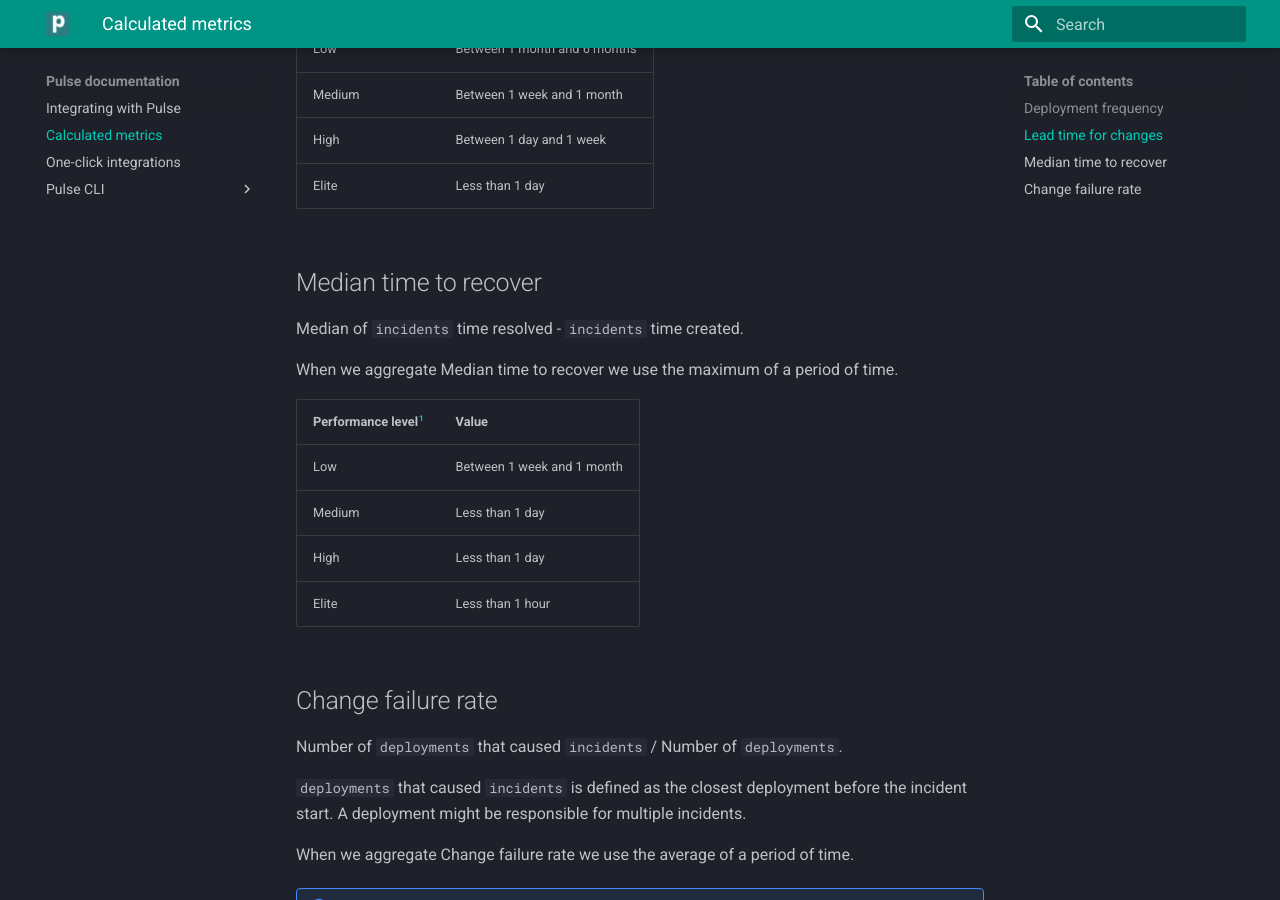
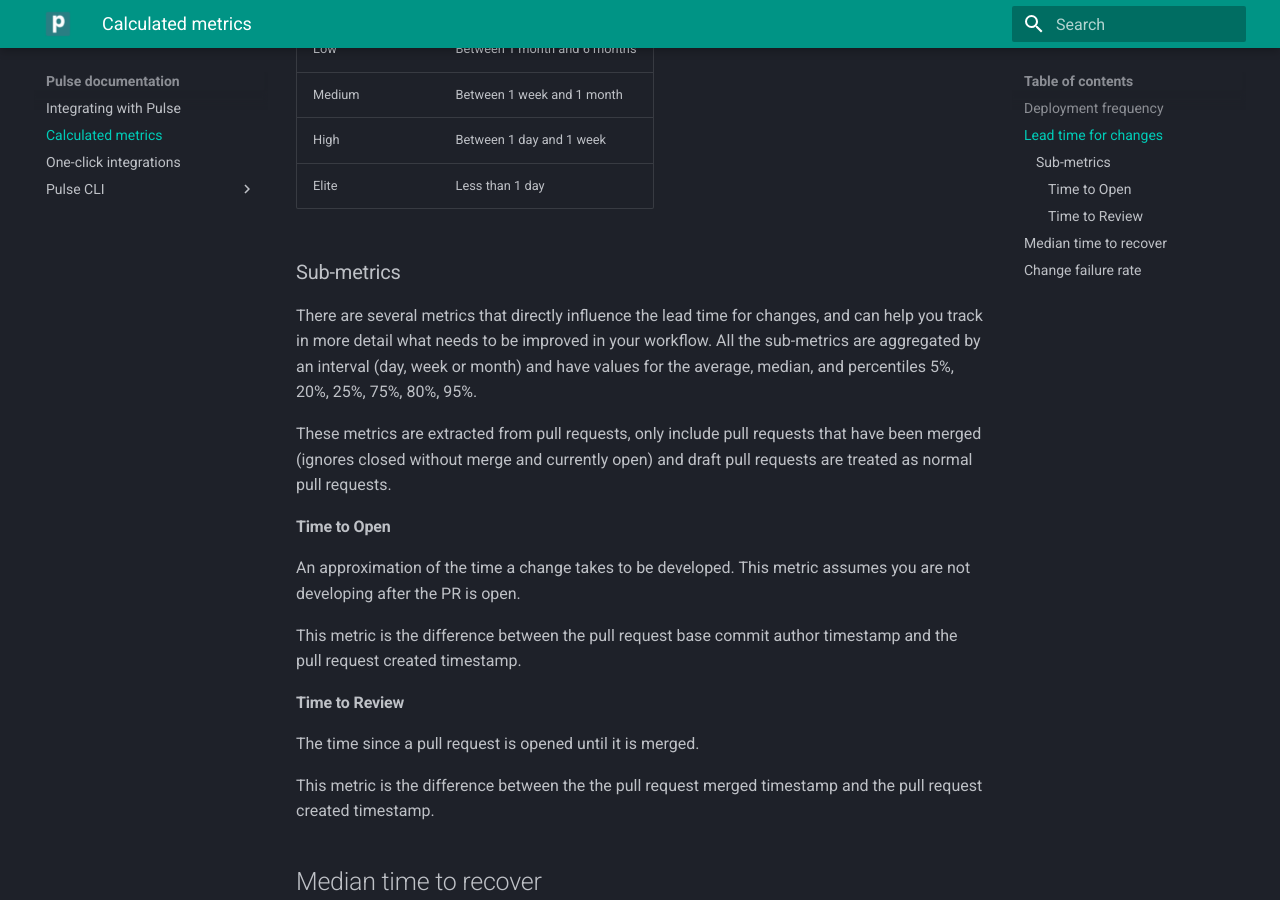
Before and after one commit to codacy/pulse-user-docs, an MkDocs documentation site: the page built from docs/metrics.md, in a window 1280 px wide and 900 px high, scrolled down 1420 px. Built offline with MkDocs 1.6.1 and Material for MkDocs 9.7.7, drawn with Linux system fonts in a browser that asks for light colours.

Commit message:
doc: Add pull request metrics information

```diff
--- a/docs/metrics.md
+++ b/docs/metrics.md
@@ -26,7 +26,6 @@ When we aggregate Deployment Frequency we use the average of a period of time.
 | High                  | Daily (Between once per day and once per week)                     |
 | Elite                 | On-demand (Multiple deployments per day)                           |
 
-
 ## Lead time for changes
 
 Median of `deployments` time created - `changes` time created.
@@ -42,6 +41,29 @@ When we aggregate Lead time for changes we use the maximum of a period of time.
 | High                  | Between 1 day and 1 week     |
 | Elite                 | Less than 1 day              |
 
+### Sub-metrics
+
+There are several metrics that directly influence the lead time for changes,
+and can help you track in more detail what needs to be improved in your workflow.
+All the sub-metrics are aggregated by an interval (day, week or month) and have values for
+the average, median, and percentiles 5%, 20%, 25%, 75%, 80%, 95%.
+
+These metrics are extracted from pull requests,
+only include pull requests that have been merged (ignores closed without merge and currently open) and
+draft pull requests are treated as normal pull requests.
+
+#### Time to Open
+
+An approximation of the time a change takes to be developed.
+This metric assumes you are not developing after the PR is open.
+
+This metric is the difference between the pull request base commit author timestamp and the pull request created timestamp.
+
+#### Time to Review
+
+The time since a pull request is opened until it is merged.
+
+This metric is the difference between the the pull request merged timestamp and the pull request created timestamp.
 
 ## Median time to recover
 
@@ -55,7 +77,6 @@ When we aggregate Median time to recover we use the maximum of a period of time.
 | Medium                | Less than 1 day            |
 | High                  | Less than 1 day            |
 | Elite                 | Less than 1 hour           |
-
 
 ## Change failure rate
 
@@ -75,5 +96,4 @@ When we aggregate Change failure rate we use the average of a period of time.
 | High                  | 0-15%  |
 | Elite                 | 0-15%  |
 
-
 [^1]: Performance levels are based on the [State of DevOps 2019](https://services.google.com/fh/files/misc/state-of-devops-2019.pdf).
```
